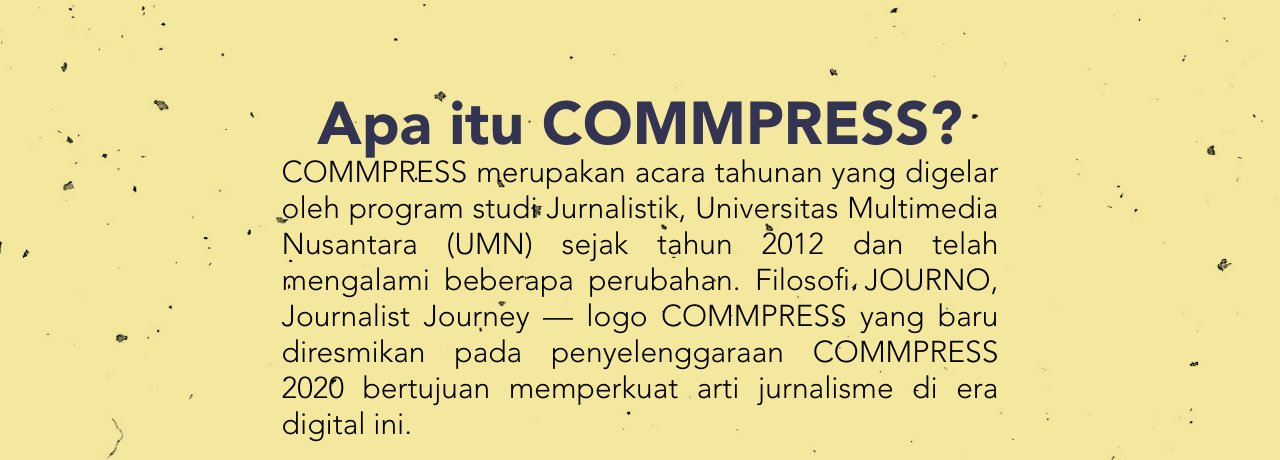
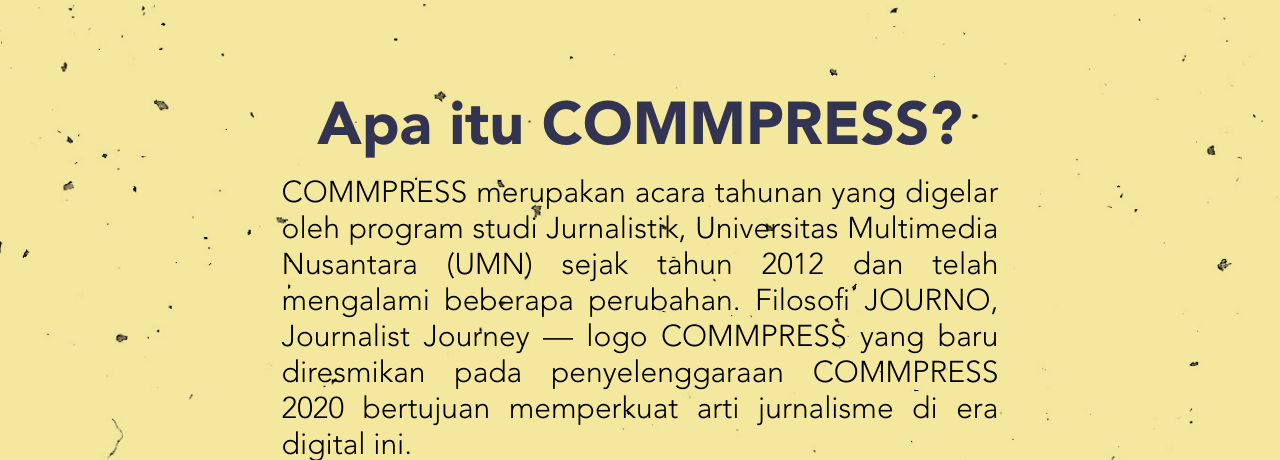
Before and after one commit to DwynnTama/CompressUMN, a CodeIgniter app: page /CompressUMN/Aboutus in a window 1280 px wide. Shown: the part 259-719 px from the top of the page. Run offline with CodeIgniter, Linux system fonts and the light colour scheme.

Commit message:
Update about.css

```diff
--- a/assets/css/about.css
+++ b/assets/css/about.css
@@ -40,7 +40,7 @@
 .about-title h1{
     font-family: "Avenir-bold";
     color: #333452;
-    margin-bottom: -15px;
+    margin-bottom: 5px;
     font-size: 60px;
 }
 
@@ -64,7 +64,6 @@
 }
 
 .about span{
-
     width: 370px;
     height: 160px;
     padding-left: 200px;
```
